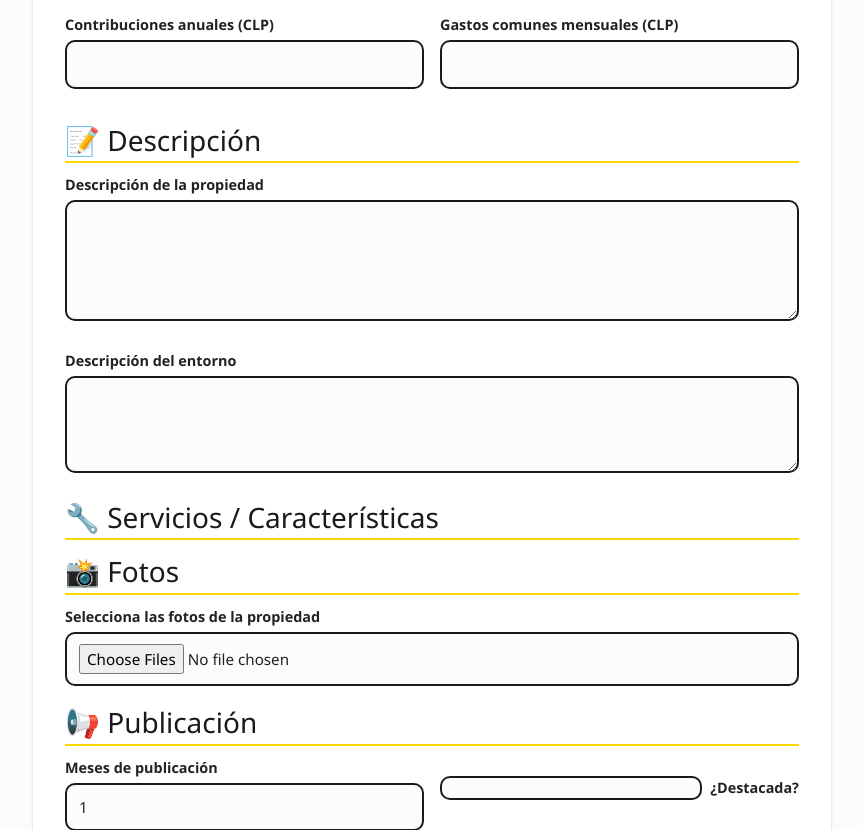
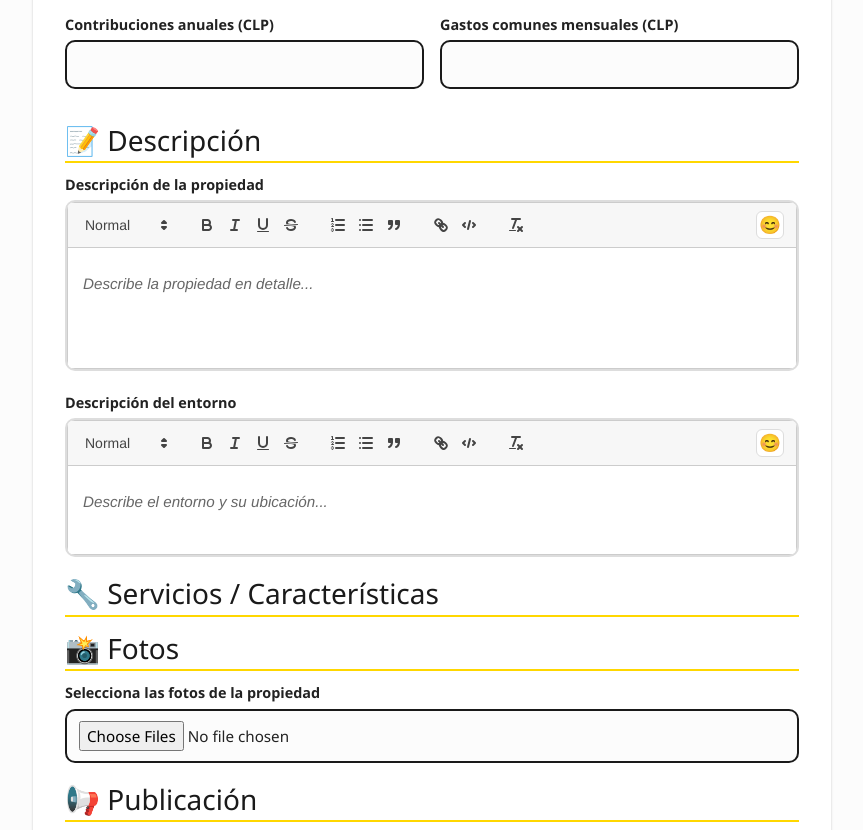
Before and after one commit to sercano74/SercaPropV01, a Django app: template templates/publica.html in a window 1280 px wide. Shown: the part 1213-2043 px from the top of the page, without its empty margins (208-1071 px from the left). Run offline with Django 5.2, Linux system fonts and the light colour scheme; the template is opened without the code that fills it, so the values that code supplies are empty; parts of the project's set-up code (start-up, migrations or seed data) failed here and were passed over; some libraries are stand-ins or nearby versions.

Commit message:
Editor WYSIWYG RTF en descripciones de propiedades y servicios; badge de servicios con fondo claro invariante y check coral oscuro

```diff
--- a/a07serv/urls.py
+++ b/a07serv/urls.py
@@ -16,6 +16,7 @@ urlpatterns = [
     # Gestión del publicante
     path('mis-servicios/', views.gestion_mis_servicios, name='gestion_mis_servicios'),
     path('mis-servicios/<int:servicio_id>/imagen/', views.subir_imagen_servicio, name='subir_imagen_servicio'),
+    path('mis-servicios/<int:servicio_id>/descripcion/', views.editar_descripcion_servicio, name='editar_descripcion_servicio'),
     path('mis-servicios/<int:servicio_id>/mensajes/', views.log_mensajes_servicio, name='log_mensajes_servicio'),
 
     # Casos de Éxito (público)
--- a/requirements.txt
+++ b/requirements.txt
@@ -1,4 +1,5 @@
 asgiref==3.11.1
+bleach==6.4.0
 certifi==2026.5.20
 charset-normalizer==3.4.7
 cloudinary==1.44.2
--- a/templates/completar_datos_propiedad.html
+++ b/templates/completar_datos_propiedad.html
@@ -17,11 +17,11 @@
         <h3 style="margin:16px 0 10px;border-bottom:2px solid var(--ds-primary-light);padding-bottom:4px;">📝 Descripción</h3>
         <div class="form-group">
             <label>Descripción de la propiedad</label>
-            <textarea name="descripcion_propiedad" rows="4" required>{{ propiedad.descripcion_propiedad|default:'' }}</textarea>
+            {% include "includes/editor_rtf.html" with nombre_campo="descripcion_propiedad" valor=propiedad.descripcion_propiedad|default:"" placeholder="Describe la propiedad en detalle..." filas="6" %}
         </div>
         <div class="form-group">
             <label>Descripción del entorno</label>
-            <textarea name="descripcion_entorno" rows="3">{{ propiedad.descripcion_entorno|default:'' }}</textarea>
+            {% include "includes/editor_rtf.html" with nombre_campo="descripcion_entorno" valor=propiedad.descripcion_entorno|default:"" placeholder="Describe el entorno y su ubicación..." filas="4" %}
         </div>
 
         <h3 style="margin:16px 0 10px;border-bottom:2px solid var(--ds-primary-light);padding-bottom:4px;">🔧 Servicios / Características</h3>
--- a/templates/detalle_propiedad.html
+++ b/templates/detalle_propiedad.html
@@ -124,7 +124,7 @@
         <div class="card-modern" style="margin-top:16px;">
             <div class="card-modern-body">
                 <div class="card-modern-title" style="font-size:1.1rem;margin-bottom:8px;">📝 Descripción</div>
-                {% if p.descripcion_propiedad %}<div class="card-modern-text">{{ p.descripcion_propiedad }}</div>{% endif %}
+                {% if p.descripcion_propiedad %}<div class="card-modern-text vista-rtf">{{ p.descripcion_propiedad|safe_rtf }}</div>{% endif %}
             </div>
         </div>
 
@@ -132,7 +132,7 @@
         <div class="card-modern mt-2">
             <div class="card-modern-body">
                 <div class="card-modern-title" style="font-size:1.1rem;margin-bottom:8px;">🌳 Entorno</div>
-                <div class="card-modern-text">{{ p.descripcion_entorno }}</div>
+                <div class="card-modern-text vista-rtf">{{ p.descripcion_entorno|safe_rtf }}</div>
             </div>
         </div>
         {% endif %}
--- a/templates/editar_propiedad.html
+++ b/templates/editar_propiedad.html
@@ -78,11 +78,11 @@
         <h3 style="margin:20px 0 10px;border-bottom:2px solid var(--ds-primary-light);padding-bottom:4px;">📝 Descripción, Entorno y Servicios</h3>
         <div class="form-group">
             <label>Descripción de la propiedad</label>
-            <textarea name="descripcion_propiedad" rows="5" class="form-control">{{ propiedad.descripcion_propiedad|default:'' }}</textarea>
+            {% include "includes/editor_rtf.html" with nombre_campo="descripcion_propiedad" valor=propiedad.descripcion_propiedad|default:"" placeholder="Describe la propiedad en detalle..." filas="8" %}
         </div>
         <div class="form-group">
             <label>Descripción del entorno</label>
-            <textarea name="descripcion_entorno" rows="4" class="form-control">{{ propiedad.descripcion_entorno|default:'' }}</textarea>
+            {% include "includes/editor_rtf.html" with nombre_campo="descripcion_entorno" valor=propiedad.descripcion_entorno|default:"" placeholder="Describe el entorno y su ubicación..." filas="6" %}
         </div>
         <div class="form-group">
             <label>🔧 Servicios / Características</label>
--- /dev/null
+++ b/templates/includes/editor_rtf.html
@@ -0,0 +1,226 @@
+{% comment %}
+    Editor de texto enriquecido (WYSIWYG) para descripciones.
+
+    Uso:
+    {% include "includes/editor_rtf.html" with nombre_campo="descripcion_propiedad" valor=propiedad.descripcion_propiedad|default:"" placeholder="Escribe aquí..." filas="8" %}
+
+    - nombre_campo: name del textarea oculto que recibe el HTML.
+    - valor: contenido HTML inicial (ya guardado en BD).
+    - placeholder: texto de ayuda dentro del editor.
+    - filas: alto aproximado (nº de líneas).
+
+    El editor guarda el HTML en un <textarea hidden> que se envía con el form.
+    El CSS de Quill se carga vía CDN junto con el script de inicialización.
+{% endcomment %}
+{% load static %}
+
+<link href="https://cdn.jsdelivr.net/npm/quill@2.0.3/dist/quill.snow.css" rel="stylesheet">
+
+<div class="editor-rtf-wrapper" data-nombre-campo="{{ nombre_campo }}" data-placeholder="{{ placeholder|default:'Escribe aquí...' }}">
+    <div class="editor-rtf-toolbar">
+        <span class="ql-formats">
+            <select class="ql-header">
+                <option value="1"></option>
+                <option value="2"></option>
+                <option value="3"></option>
+                <option selected></option>
+            </select>
+        </span>
+        <span class="ql-formats">
+            <button class="ql-bold" title="Negrita"></button>
+            <button class="ql-italic" title="Cursiva"></button>
+            <button class="ql-underline" title="Subrayado"></button>
+            <button class="ql-strike" title="Tachado"></button>
+        </span>
+        <span class="ql-formats">
+            <button class="ql-list" value="ordered" title="Lista numerada"></button>
+            <button class="ql-list" value="bullet" title="Lista con viñetas"></button>
+            <button class="ql-blockquote" title="Cita"></button>
+        </span>
+        <span class="ql-formats">
+            <button class="ql-link" title="Insertar enlace"></button>
+            <button class="ql-code-block" title="Código"></button>
+        </span>
+        <span class="ql-formats">
+            <button class="ql-clean" title="Limpiar formato"></button>
+        </span>
+        <span class="editor-rtf-emoji-btn" title="Insertar emoji">😊</span>
+    </div>
+    <div class="editor-rtf-contenido" style="min-height:{{ filas|default:6|stringformat:'s' }}rem;"></div>
+    <textarea name="{{ nombre_campo }}" class="editor-rtf-input" hidden>{{ valor|default:"" }}</textarea>
+    <div class="editor-rtf-emojis" style="display:none;">
+        <span>😀</span><span>😄</span><span>😊</span><span>👍</span><span>👏</span><span>🙌</span>
+        <span>🏠</span><span>🏢</span><span>🌳</span><span>🌿</span><span>🌸</span><span>☀️</span>
+        <span>🛏️</span><span>🚿</span><span>🚗</span><span>📦</span><span>🔒</span><span>🔑</span>
+        <span>💰</span><span>📈</span><span>✅</span><span>⭐</span><span>🔥</span><span>🏆</span>
+    </div>
+</div>
+
+<script src="https://cdn.jsdelivr.net/npm/quill@2.0.3/dist/quill.js"></script>
+<script>
+document.addEventListener('DOMContentLoaded', function() {
+    document.querySelectorAll('.editor-rtf-wrapper').forEach(function(wrapper) {
+        var nombreCampo = wrapper.getAttribute('data-nombre-campo');
+        var placeholder = wrapper.getAttribute('data-placeholder') || 'Escribe aquí...';
+        var contenedor = wrapper.querySelector('.editor-rtf-contenido');
+        var toolbar = wrapper.querySelector('.editor-rtf-toolbar');
+        var inputOculto = wrapper.querySelector('.editor-rtf-input');
+        var valorInicial = inputOculto.textContent.trim();
+
+        var quill = new Quill(contenedor, {
+            theme: 'snow',
+            placeholder: placeholder,
+            modules: {
+                toolbar: toolbar
+            }
+        });
+
+        // Cargar valor inicial (si viene HTML guardado)
+        if (valorInicial) {
+            try {
+                quill.clipboard.dangerouslyPasteHTML(valorInicial);
+            } catch (e) {
+                quill.root.innerHTML = valorInicial;
+            }
+        }
+
+        // Sincronizar el HTML con el textarea oculto
+        function sync() {
+            inputOculto.value = quill.root.innerHTML;
+        }
+        quill.on('text-change', sync);
+        sync();
+
+        // Botón de emojis: inserta el emoji en la posición del cursor
+        var btnEmoji = wrapper.querySelector('.editor-rtf-emoji-btn');
+        var panelEmojis = wrapper.querySelector('.editor-rtf-emojis');
+        if (btnEmoji && panelEmojis) {
+            btnEmoji.addEventListener('click', function(e) {
+                e.stopPropagation();
+                panelEmojis.style.display = panelEmojis.style.display === 'none' ? 'flex' : 'none';
+            });
+            panelEmojis.querySelectorAll('span').forEach(function(emo) {
+                emo.addEventListener('click', function() {
+                    var seleccion = quill.getSelection(true);
+                    var indice = seleccion ? seleccion.index : quill.getLength();
+                    quill.insertText(indice, emo.textContent);
+                    quill.setSelection(indice + emo.textContent.length, 0);
+                    panelEmojis.style.display = 'none';
+                });
+            });
+            document.addEventListener('click', function(e) {
+                if (!wrapper.contains(e.target)) {
+                    panelEmojis.style.display = 'none';
+                }
+            });
+        }
+    });
+});
+</script>
+
+<style>
+.editor-rtf-wrapper {
+    border: 2px solid var(--ds-border);
+    border-radius: var(--ds-radius-md);
+    background: var(--ds-bg);
+    overflow: hidden;
+}
+.editor-rtf-wrapper:focus-within {
+    border-color: var(--ds-primary);
+    box-shadow: 0 0 0 3px rgba(255, 56, 92, 0.12);
+}
+.editor-rtf-toolbar {
+    display: flex;
+    align-items: center;
+    flex-wrap: wrap;
+    gap: 4px;
+    padding: 8px 10px;
+    border-bottom: 1px solid var(--ds-border-light);
+    background: var(--ds-bg-secondary);
+}
+.editor-rtf-toolbar .ql-formats {
+    display: inline-flex;
+    align-items: center;
+    margin-right: 8px;
+}
+.editor-rtf-emoji-btn {
+    display: inline-flex;
+    align-items: center;
+    justify-content: center;
+    width: 28px;
+    height: 28px;
+    font-size: 1.1rem;
+    cursor: pointer;
+    border-radius: 6px;
+    border: 1px solid var(--ds-border);
+    background: var(--ds-bg);
+    user-select: none;
+    margin-left: auto;
+}
+.editor-rtf-emoji-btn:hover {
+    background: var(--ds-bg-hover);
+}
+.editor-rtf-emojis {
+    position: absolute;
+    z-index: 50;
+    background: white;
+    border: 1px solid var(--ds-border);
+    border-radius: 10px;
+    box-shadow: var(--ds-shadow-lg);
+    padding: 8px;
+    flex-wrap: wrap;
+    gap: 4px;
+    max-width: 220px;
+    margin-top: -2px;
+}
+.editor-rtf-emojis span {
+    font-size: 1.25rem;
+    cursor: pointer;
+    padding: 2px;
+    border-radius: 6px;
+    line-height: 1.2;
+}
+.editor-rtf-emojis span:hover {
+    background: var(--ds-bg-secondary);
+}
+.editor-rtf-contenido {
+    padding: 12px 14px;
+    font-size: 0.95rem;
+    line-height: 1.6;
+}
+.editor-rtf-contenido .ql-editor {
+    min-height: inherit;
+    font-size: 0.95rem;
+    line-height: 1.6;
+}
+.vista-rtf {
+    font-size: 0.95rem;
+    line-height: 1.7;
+    word-wrap: break-word;
+}
+.vista-rtf h2,
+.vista-rtf h3,
+.vista-rtf h4 {
+    margin: 0.7em 0 0.3em;
+    line-height: 1.3;
+}
+.vista-rtf ul,
+.vista-rtf ol {
+    margin: 0.4em 0;
+    padding-left: 1.5em;
+}
+.vista-rtf li {
+    margin-bottom: 0.2em;
+}
+.vista-rtf blockquote {
+    border-left: 4px solid var(--ds-primary-light);
+    padding-left: 12px;
+    color: var(--ds-text-secondary);
+    font-style: italic;
+    margin: 0.5em 0;
+}
+.vista-rtf a {
+    color: var(--ds-primary);
+    text-decoration: underline;
+}
+</style>
--- a/templates/publica.html
+++ b/templates/publica.html
@@ -142,11 +142,11 @@
         <h3 style="margin:15px 0 10px;border-bottom:2px solid var(--yellow);padding-bottom:4px;">📝 Descripción</h3>
         <div class="form-group">
             <label>Descripción de la propiedad</label>
-            <textarea name="descripcion_propiedad" rows="4"></textarea>
+            {% include "includes/editor_rtf.html" with nombre_campo="descripcion_propiedad" valor=datos.descripcion_propiedad|default:"" placeholder="Describe la propiedad en detalle..." filas="6" %}
         </div>
         <div class="form-group">
             <label>Descripción del entorno</label>
-            <textarea name="descripcion_entorno" rows="3"></textarea>
+            {% include "includes/editor_rtf.html" with nombre_campo="descripcion_entorno" valor=datos.descripcion_entorno|default:"" placeholder="Describe el entorno y su ubicación..." filas="4" %}
         </div>
 
         <h3 style="margin:15px 0 10px;border-bottom:2px solid var(--yellow);padding-bottom:4px;">🔧 Servicios / Características</h3>
--- a/templates/servicios/contratar_servicio.html
+++ b/templates/servicios/contratar_servicio.html
@@ -116,7 +116,9 @@
 
             <div class="form-group">
                 <label>Descripción *</label>
-                <textarea name="descripcion" rows="4" required placeholder="Describe tu servicio, experiencia, cobertura geográfica...">{{ datos.descripcion|default:'' }}</textarea>
+                <div data-descripcion-actual="{{ datos.descripcion|default:'' }}">
+                {% include "includes/editor_rtf.html" with nombre_campo="descripcion" valor=datos.descripcion|default:"" placeholder="Describe tu servicio, experiencia, cobertura geográfica..." filas="6" %}
+                </div>
             </div>
 
             <div class="form-group">
```
Also changed, not shown: a03Prop/templatetags/prop_extras.py (+33 -0 lines), a07serv/views.py (+26 -0 lines), templates/servicios/detalle_servicio.html (+29 -2 lines).
